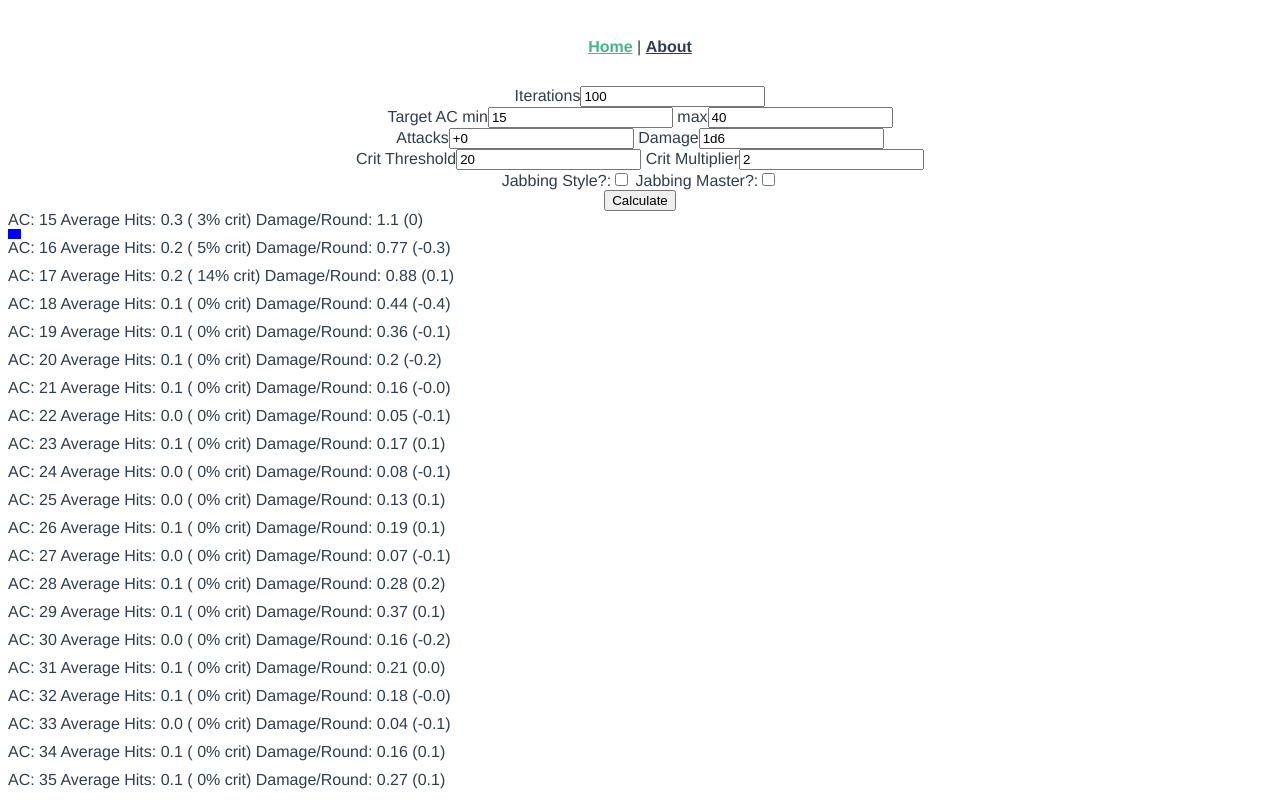
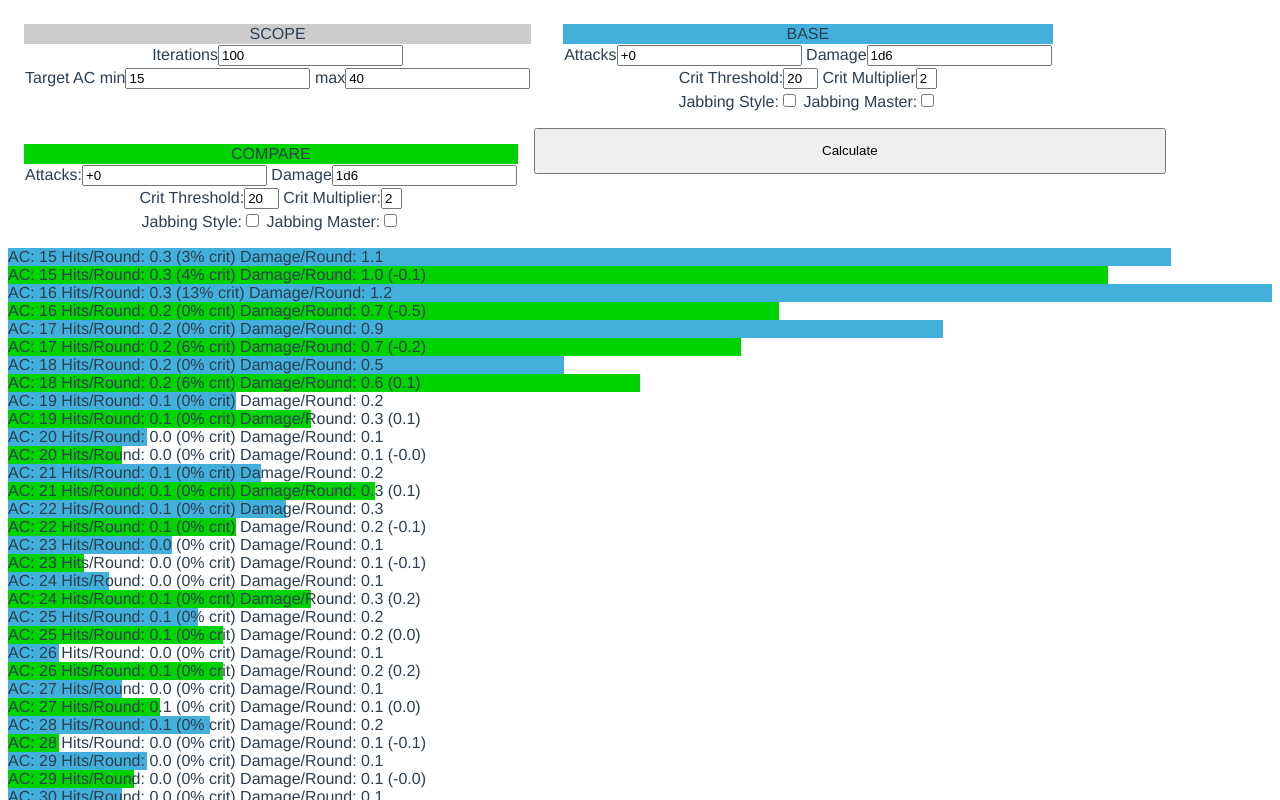
Before and after one commit to charles-oder/pathfinder-damage-calc, a Vue app: page / in a window 1280 px wide. Both pictures are taken after a click on the button "Calculate". Shown: the top 800 px of the page. Built offline with nearby package versions, Linux system fonts and the light colour scheme.

Commit message:
UI tweaks

```diff
--- a/src/App.vue
+++ b/src/App.vue
@@ -1,9 +1,9 @@
 <template>
   <div id="app">
-    <div id="nav">
+    <!-- <div id="nav">
       <router-link to="/">Home</router-link> |
       <router-link to="/about">About</router-link>
-    </div>
+    </div> -->
     <router-view/>
   </div>
 </template>
--- a/src/views/Home.vue
+++ b/src/views/Home.vue
@@ -1,17 +1,35 @@
 <template>
   <div class="home">
-    <div>Iterations<input v-model="iterations"/></div>
-    <div>Target AC min<input v-model="acMin"/> max<input v-model="acMax"/></div>
-    <div>Attacks<input v-model="attacks"/> Damage<input v-model="damage"/></div>
-    <div>Crit Threshold<input v-model="critThreshold"/> Crit Multiplier<input v-model="critMultiplier"/></div>
-    <div>Jabbing Style?:<input v-model="jabbingStyle" type="checkbox"/> Jabbing Master?:<input v-model="jabbingMaster" type="checkbox"/></div>
-    <button v-on:click="caclulateClicked()">Calculate</button>
+    <div class="settings">
+      <div class="settings-container">
+        <div class="scope">SCOPE</div>
+        <div>Iterations<input v-model="iterations"/></div>
+        <div>Target AC min<input v-model="acMin"/> max<input v-model="acMax"/></div>
+      </div>
+      <div class="settings-container">
+        <div class="base">BASE</div>
+        <div>Attacks<input v-model="attacks"/> Damage<input v-model="damage"/></div>
+        <div>Crit Threshold:<input style="width: 2em;" v-model="critThreshold"/> Crit Multiplier<input style="width: 1em;" v-model="critMultiplier"/></div>
+        <div>Jabbing Style:<input v-model="jabbingStyle" type="checkbox"/> Jabbing Master:<input v-model="jabbingMaster" type="checkbox"/></div>
+      </div>
+      <div class="settings-container">
+        <div class="comp">COMPARE</div>
+        <div>Attacks:<input v-model="compAttacks"/> Damage<input v-model="compDamage"/></div>
+        <div>Crit Threshold:<input style="width: 2em;" v-model="compCritThreshold"/> Crit Multiplier:<input style="width: 1em;" v-model="compCritMultiplier"/></div>
+        <div>Jabbing Style:<input v-model="compJabbingStyle" type="checkbox"/> Jabbing Master:<input v-model="compJabbingMaster" type="checkbox"/></div>
+      </div>
+    </div>
+    <button class="calc-button" v-on:click="caclulateClicked()">Calculate</button>
     <div class="results-container">
       <div class="results-line-item" v-for="(results, index) in attackResults" v-bind:key="index">
-        <div>AC: {{ acForIndex(index) }} Average Hits: {{ (results.totalHits / iterations).toFixed(1) }} (
-          {{ Math.round(results.totalCrits / results.totalHits * 100) }}% crit) Damage/Round:
-          {{ results.totalDamage / iterations }} ({{ damageDeltaForIndex(index) }})</div>
-          <div class="results-meter-bar" v-bind:style="{width: widthForIndex(index)}"></div>
+        <div class="results-container">
+          <div class="results-data">{{ resultDescription(index, false) }}</div>
+          <div class="results-meter-bar base" v-bind:style="{width: widthForIndex(index)}"></div>
+        </div>
+        <div class="results-container">
+          <div class="results-data">{{ resultDescription(index, true) }}</div>
+          <div class="results-meter-bar comp" v-bind:style="{width: compWidthForIndex(index)}"></div>
+        </div>
       </div>
     </div>
   </div>
@@ -46,23 +64,57 @@ export default defineComponent({
     const jabbingStyle = ref(true)
     const jabbingMaster = ref(true)
     const attackResults = ref(new Array<FullAttackResult>())
+    const compAttacks = ref('+32/+32/+27/+27/+22/+22/+17/+17')
+    const compDamage = ref('2d10')
+    const compCritThreshold = ref('20')
+    const compCritMultiplier = ref('2')
+    const compJabbingStyle = ref(true)
+    const compJabbingMaster = ref(true)
+    const compAttackResults = ref(new Array<FullAttackResult>())
+    const maxDamage = ref(0)
 
-    const widthForIndex = function(index: number) {
-      const damagePerRound = attackResults.value[index].totalDamage / parseInt(iterations.value);
-      const maxDamage = 200;
-      const damagePercentage = Math.round(damagePerRound / maxDamage * 100)
-      return damagePercentage + '%';
-    }
     const acForIndex = function(index: number) {
       return index + parseInt(acMin.value);
     }
-    const damageDeltaForIndex = function(index: number) {
-      if (index == 0) {
-        return 0;
-      }
-      const lastRound = attackResults.value[index - 1];
-      const thisRound = attackResults.value[index];
-      return ((thisRound.totalDamage / parseInt(iterations.value)) - (lastRound.totalDamage / parseInt(iterations.value))).toFixed(1)
+    const damageDeltaForIndex = function(index: number): number {
+      const base = attackResults.value[index].totalDamage / parseInt(iterations.value);
+      console.log('base: ' + base)
+      const comp = compAttackResults.value[index].totalDamage / parseInt(iterations.value);
+      console.log('comp: ' + comp)
+      return (comp - base);
+      // return ((comp.totalDamage / parseInt(iterations.value)) - (base.totalDamage / parseInt(iterations.value))).toFixed(1)
+    }
+    const widthForIndex = function(index: number) {
+      const damagePerRound = attackResults.value[index].totalDamage / parseInt(iterations.value);
+      const maxDamagePerRound = maxDamage.value / parseInt(iterations.value);
+      const damagePercentage = Math.round(damagePerRound / maxDamagePerRound * 100)
+      return damagePercentage + '%';
+    }
+    const compWidthForIndex = function(index: number) {
+      const damagePerRound = attackResults.value[index].totalDamage / parseInt(iterations.value) + damageDeltaForIndex(index);
+      const maxDamagePerRound = maxDamage.value / parseInt(iterations.value);
+      const damagePercentage = Math.round(damagePerRound / maxDamagePerRound * 100)
+      return damagePercentage + '%';
+    }
+    const averageHits = function(index: number, comp: boolean): string {
+      const results = comp ? compAttackResults.value[index] : attackResults.value[index];
+      return (results.totalHits / parseInt(iterations.value)).toFixed(1)
+    }
+    const critRate = function(index: number, comp: boolean): string {
+      const results = comp ? compAttackResults.value[index] : attackResults.value[index];
+      return Math.round(results.totalCrits / results.totalHits * 100) + '%'
+    }
+    const resultDescription = function(index: number, comp: boolean) {
+      const results = comp ? compAttackResults.value[index] : attackResults.value[index];
+      return 'AC: ' + acForIndex(index)
+        + ' Hits/Round: ' + averageHits(index, comp)
+        + ' (' + critRate(index, comp) + ' crit)'
+        + ' Damage/Round: ' + (results.totalDamage / parseInt(iterations.value)).toFixed(1)
+        + (comp ? ' (' + damageDeltaForIndex(index).toFixed(1) + ')' : '');
+    }
+    const getMaxDamage = function(attackResults: Array<FullAttackResult>): number {
+      const damageList = attackResults.map((e) => { return e.totalDamage });
+      return damageList.reduce((previous, current) => { return Math.max(previous, current) })
     }
     const caclulateClicked = function() {
       const storage = new AppStorage()
@@ -82,12 +134,24 @@ export default defineComponent({
       } else if (jabbingStyle.value) {
         mod = AttackResolver.jabbingStyleMod;
       }
+      let compMod = AttackResolver.nullSyleMod;
+      if (compJabbingMaster.value) {
+        compMod = AttackResolver.jabbingMasterMod;
+      } else if (compJabbingStyle.value) {
+        compMod = AttackResolver.jabbingStyleMod;
+      }
       attackResults.value = new Array<FullAttackResult>()
+      compAttackResults.value = new Array<FullAttackResult>()
       for (let i = parseInt(acMin.value); i <= parseInt(acMax.value); i++) {
         const resolver = new IterativeAttackResolver(parseInt(iterations.value));
         attackResults.value.push(resolver.resolveFullAttack(i, attacks.value, parseInt(critThreshold.value),
           parseInt(critMultiplier.value), damage.value, mod))
+        compAttackResults.value.push(resolver.resolveFullAttack(i, compAttacks.value, parseInt(compCritThreshold.value),
+          parseInt(compCritMultiplier.value), compDamage.value, compMod))
+
       }
+
+      maxDamage.value = Math.max(getMaxDamage(attackResults.value), getMaxDamage(compAttackResults.value));
     }
     onMounted(() => {
       const storage = new AppStorage()
@@ -100,6 +164,12 @@ export default defineComponent({
       critMultiplier.value = storage.critMultiplier
       jabbingStyle.value = storage.jabbingStyle
       jabbingMaster.value = storage.jabbingMaster
+      compAttacks.value = storage.attacks
+      compDamage.value = storage.damage
+      compCritThreshold.value = storage.critThreshold
+      compCritMultiplier.value = storage.critMultiplier
+      compJabbingStyle.value = storage.jabbingStyle
+      compJabbingMaster.value = storage.jabbingMaster
 
     });
 
@@ -115,9 +185,21 @@ export default defineComponent({
       jabbingMaster,
       attackResults,
       widthForIndex,
+      compWidthForIndex,
       acForIndex,
       damageDeltaForIndex,
-      caclulateClicked
+      caclulateClicked,
+      compAttacks,
+      compDamage,
+      compCritThreshold,
+      compCritMultiplier,
+      compJabbingStyle,
+      compJabbingMaster,
+      compAttackResults,
+      maxDamage,
+      averageHits,
+      critRate,
+      resultDescription
     }
   },
 
@@ -125,15 +207,51 @@ export default defineComponent({
 </script>
 
 <style scoped lang="scss">
+.settings {
+  position: relative;
+  display: block;
+}
+.calc-button {
+  width: 50%;
+  margin: 1% 25%;
+  padding: 1em;
+  display: block;
+}
+.settings-container {
+  float: left;
+  padding: 1em;
+}
+.settings-container div {
+  padding: 1px;
+}
 .results-container {
+  display: inline-block;
+  position: relative;
   width: 100%;
 }
 .results-line-item {
   text-align: start;
 }
 .results-meter-bar {
-  height: 10px;
-  background-color: blue;
+  position: absolute;
+  top: 0;
+  height: 100%;
+}
+.scope {
+  background-color: #CCC;
+}
+.base {
+  background-color: rgb(66, 176, 219);
+}
+.comp {
+  background-color: rgb(0, 211, 0);
+}
+.results-data {
+  position: relative;
+  z-index: 1;
+}
+.results-container {
+  position: relative;
 }
 a {
   color: #42b983;
```
